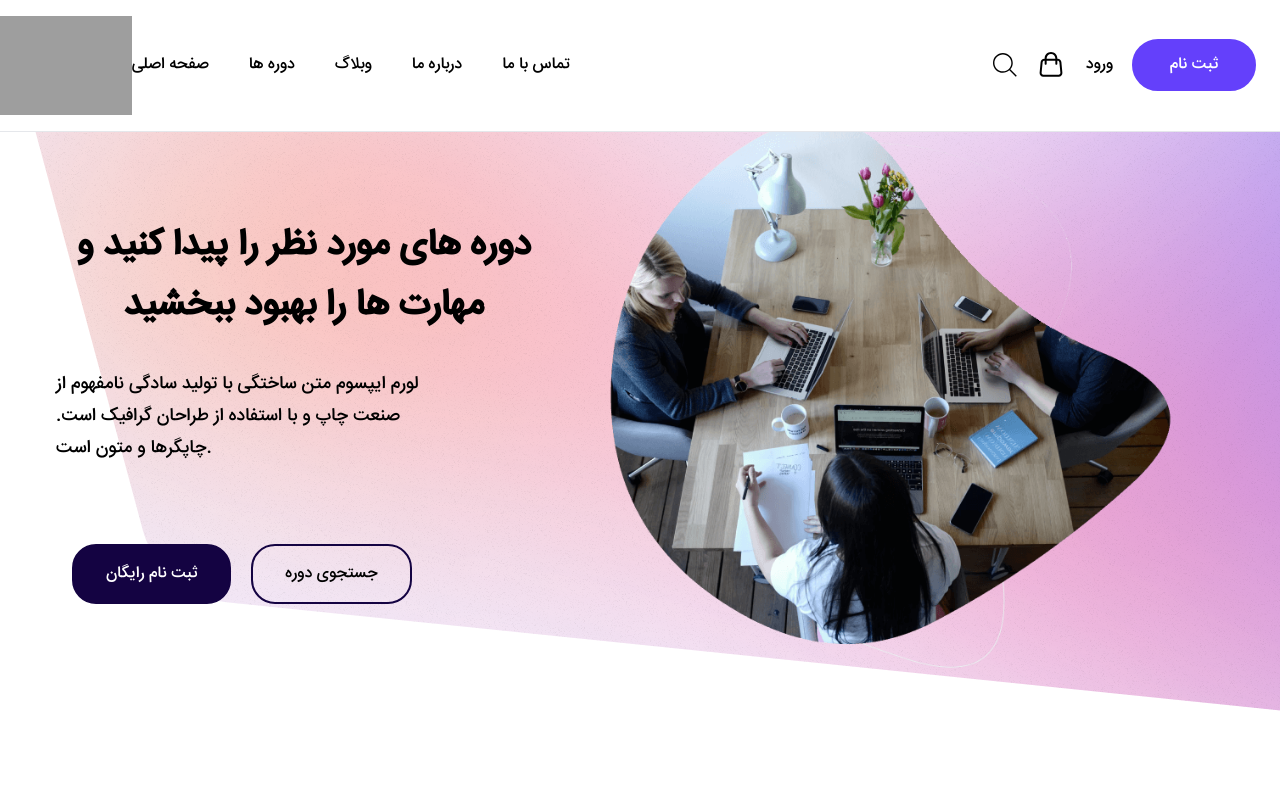
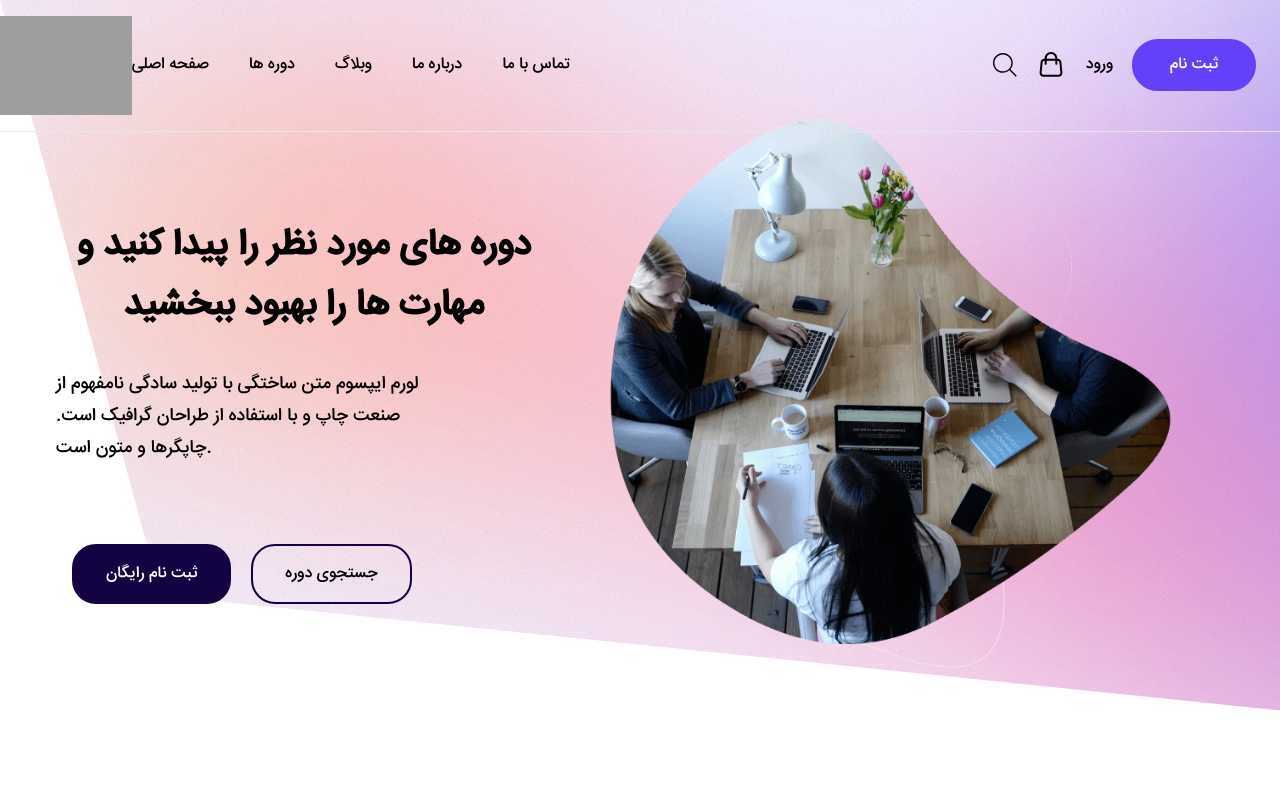
Before and after one commit to MahdiarShirzad/deep-coding, a React app: page / in a window 1280 px wide. Shown: the top 800 px of the page. Built offline with nearby package versions, Linux system fonts and the light colour scheme; grey boxes are pictures that could not be loaded; the HTML template or start-up script is replaced by a standard one.

Commit message:
header style debugged

```diff
--- a/src/components/Header/Header.jsx
+++ b/src/components/Header/Header.jsx
@@ -1,11 +1,31 @@
-import React from "react";
+import React, { useEffect, useState } from "react";
 import Logo from "../Logo/Logo";
 import HeaderNav from "./HeaderNav";
 import HeaderLeft from "./HeaderLeft";
 
 const Header = () => {
+  const [isScrolled, setIsScrolled] = useState(false);
+
+  useEffect(() => {
+    const handleScroll = () => {
+      const scrollPosition = window.scrollY;
+      const scrollThreshold = 50;
+      setIsScrolled(scrollPosition > scrollThreshold);
+    };
+
+    window.addEventListener("scroll", handleScroll);
+
+    return () => {
+      window.removeEventListener("scroll", handleScroll);
+    };
+  }, []);
+
   return (
-    <div className=" fixed top-0 right-0 left-0 border-b z-50 bg-white">
+    <div
+      className={`fixed top-0 right-0 left-0 border-b z-50 bg-${
+        isScrolled ? "white" : "transparent"
+      } transition-all`}
+    >
       <div className="container max-w-[1320px] flex mx-auto items-center py-4 font-iransans pr-6">
         <Logo />
         <HeaderNav />
```
